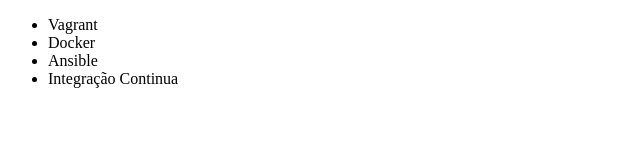
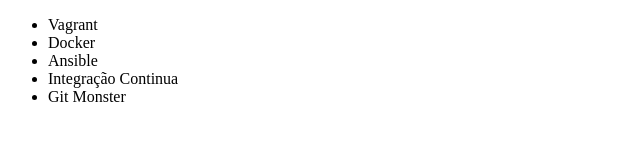
Before and after one commit to jorgelpsimoes/alura-git, a plain HTML site: page index.html in a window 1280 px wide. Shown: the full height of the page, 0-640 px from the left. Drawn offline with Linux system fonts and the light colour scheme.

Commit message:
Adicionado valor Git Monster nas listas

```diff
--- a/index.html
+++ b/index.html
@@ -10,6 +10,7 @@
         <li>Docker</li>
         <li>Ansible</li>
         <li>Integração Continua</li>
+        <li>Git Monster</li>
     </ul>
 </body>
 </html>
```
